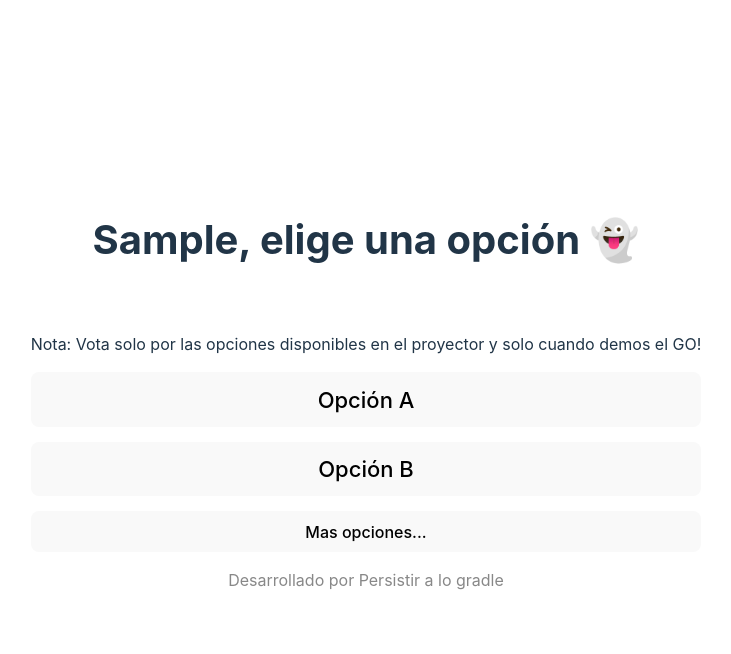
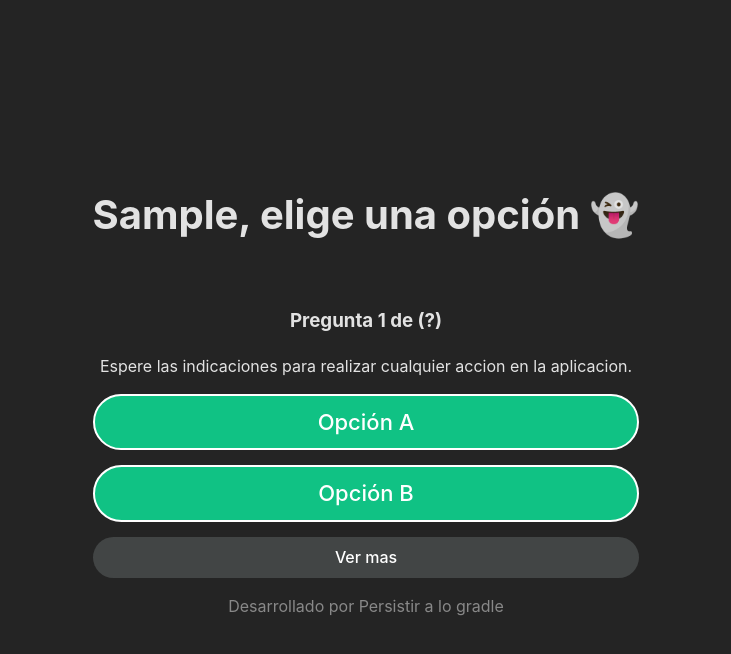
Before and after one commit to ezegonzalez912/vote-epersgeist, a React (Vite) app: page / in a window 1280 px wide. Both pictures are taken after typing "Sample" into the empty fields and a click on the button "Listo!". Shown: the top 654 px of the page, without its empty margins (274-1005 px from the left). Built offline with nearby package versions, Linux system fonts and the light colour scheme; no server answers.

Commit message:
fix uxui

```diff
--- a/src/App.css
+++ b/src/App.css
@@ -82,11 +82,21 @@
 }
 
 .saved {
-  background: linear-gradient(90deg, rgba(2,0,36,1) 0%, rgba(9,121,66,1) 35%, rgba(0,212,255,1) 100%);
+  background: linear-gradient(
+    90deg,
+    rgba(2, 0, 36, 1) 0%,
+    rgba(9, 121, 66, 1) 35%,
+    rgba(0, 212, 255, 1) 100%
+  );
 }
 
 .kill {
-  background: linear-gradient(90deg, rgba(2,0,36,1) 0%, rgba(189,15,15,1) 35%, rgba(255,0,71,1) 100%);
+  background: linear-gradient(
+    90deg,
+    rgba(2, 0, 36, 1) 0%,
+    rgba(189, 15, 15, 1) 35%,
+    rgba(255, 0, 71, 1) 100%
+  );
 }
 
 .text-saved {
@@ -108,3 +118,31 @@
     transform: translate(-50%, -50%);
   }
 }
+
+.view_more {
+  background-color: rgb(66, 69, 69);
+}
+
+.noclick {
+  background-color: rgba(82, 86, 81, 0.448);
+}
+
+.click {
+  border: 2px solid white;
+}
+
+.back-btn {
+  border-radius: 50px;
+  position: absolute;
+  left: 20px;
+  bottom: 20px;
+  background-color: #2e2e2e;
+}
+
+.kill-btn {
+  position: absolute;
+  right: 20px;
+  bottom: 20px;
+  border-radius: 50px;
+  background-color: #2e2e2e;
+}
--- a/src/App.jsx
+++ b/src/App.jsx
@@ -16,6 +16,7 @@ function App() {
   const [node, setNode] = useState(1);
   const [viewMore, setViewMore] = useState(false);
   const [saved, setSaved] = useState(false);
+  const [clicks, setClicks] = useState(0);
 
   const { name } = user || {};
 
@@ -32,8 +33,14 @@ function App() {
   };
 
   const handleEvaluate = async () => {
+    if (clicks <= 1) {
+      setClicks((prev) => prev + 1);
+      return;
+    }
+
+    setClicks(100);
+
     const { data } = await supabase.from("votes").select();
-    console.log(data);
 
     const result = Object.values(
       data.reduce((acc, { node, vote }) => {
@@ -50,15 +57,19 @@ function App() {
       return { node, winner };
     });
 
-    console.log(result, user);
-
     if (result) {
       const { winner } = result[result.length - 1];
       setSaved({ status: winner !== user.groupId });
       setTimeout(() => {
-        setVote(null);
-        setNode((prev) => prev + 1);
-        setSaved(null);
+        if (winner !== user.groupId) {
+          setVote(null);
+          setNode((prev) => prev + 1);
+          setSaved(null);
+        } else {
+          setVote(null);
+          setNode(6);
+          setSaved(null);
+        }
       }, 15000);
     }
   };
@@ -66,6 +77,13 @@ function App() {
   const nextQuestion = () => {
     setVote(null);
     setNode((prev) => prev + 1);
+    setClicks(0);
+  };
+
+  const prevQuestion = () => {
+    setVote(null);
+    setNode((prev) => prev - 1);
+    setClicks(0);
   };
 
   const handleSubmit = (e) => {
@@ -92,12 +110,13 @@ function App() {
       <div className="initial-page">
         <h1>¡Hola!</h1>
         <p>
-          Somos persistir a lo gradle, ingresa tu nombre y ayúdanos a decidir él
-          final
+          Somos <b>Persistir a lo gradle</b>, ingresa tu nombre y ayúdanos a
+          decidir él final.
         </p>
         <form onSubmit={handleSubmit}>
           <input id="name" placeholder="Nombre" />
           <select id="group">
+            <option value="">Selecciona tu equipo</option>
             <option value="a">Profes 👨‍🏫</option>
             <option value="b">The EPERSstrikes Back 💫</option>
             <option value="c">Los Ghost Bugsters 🔥</option>
@@ -119,22 +138,26 @@ function App() {
   return (
     <>
       <h1 className="title">{name}, elige una opción 👻</h1>
+      <h3>Pregunta {node} de (?)</h3>
       <p>
-        Nota: Vota solo por las opciones disponibles en el proyector y solo
-        cuando demos el GO!
+        Espere las indicaciones para realizar cualquier accion en la aplicacion.
       </p>
       <div className="buttons">
         <button
           onClick={() => handleVote("A")}
           disabled={vote}
-          className="button-vote"
+          className={
+            vote && vote !== "A" ? "noclick button-vote" : "click button-vote"
+          }
         >
           Opción A
         </button>
         <button
           onClick={() => handleVote("B")}
           disabled={vote}
-          className="button-vote"
+          className={
+            vote && vote !== "B" ? "noclick button-vote" : "click button-vote"
+          }
         >
           Opción B
         </button>
@@ -143,50 +166,84 @@ function App() {
             <button
               onClick={() => handleVote("C")}
               disabled={vote}
-              className="button-vote"
+              className={
+                vote && vote !== "C"
+                  ? "noclick button-vote"
+                  : "click button-vote"
+              }
             >
               Opción C
             </button>
             <button
               onClick={() => handleVote("D")}
               disabled={vote}
-              className="button-vote"
+              className={
+                vote && vote !== "D"
+                  ? "noclick button-vote"
+                  : "click button-vote"
+              }
             >
               Opción D
             </button>
             <button
               onClick={() => handleVote("E")}
               disabled={vote}
-              className="button-vote"
+              className={
+                vote && vote !== "E"
+                  ? "noclick button-vote"
+                  : "click button-vote"
+              }
             >
               Opción E
             </button>
             <button
               onClick={() => handleVote("F")}
               disabled={vote}
-              className="button-vote"
+              className={
+                vote && vote !== "F"
+                  ? "noclick button-vote"
+                  : "click button-vote"
+              }
             >
               Opción F
             </button>
             <button
               onClick={() => handleVote("G")}
               disabled={vote}
-              className="button-vote"
+              className={
+                vote && vote !== "G"
+                  ? "noclick button-vote"
+                  : "click button-vote"
+              }
             >
               Opción G
             </button>
           </>
         )}
-        <button onClick={() => setViewMore((prev) => !prev)}>
-          {viewMore ? "Menos" : "Mas"} opciones...
-        </button>
+        {!vote && (
+          <button
+            className="view_more"
+            onClick={() => setViewMore((prev) => !prev)}
+          >
+            Ver {viewMore ? "menos" : "mas"}
+          </button>
+        )}
         {vote && (
           <section className="next-question">
-            <button onClick={handleEvaluate}>? ? ? ? ?</button>
             <button onClick={nextQuestion}>Siguiente pregunta</button>
           </section>
         )}
       </div>
+      {clicks !== 100 && node > 1 && (
+        <button className="kill-btn" onClick={handleEvaluate}>
+          ¿Estoy bien?
+        </button>
+      )}
+      {node > 2 && (
+        <button className="back-btn" onClick={prevQuestion}>
+          Volver atras ↩
+        </button>
+      )}
       <p className="read-the-docs">Desarrollado por Persistir a lo gradle</p>
     </>
   );
--- a/src/components/Evaluate.jsx
+++ b/src/components/Evaluate.jsx
@@ -7,7 +7,7 @@ export const Evaluate = ({ saved }) => {
     setTimeout(() => setFinish(true), 5000);
   }, []);
 
-  if (!finish) return <p>Analizando resultados</p>;
+  if (!finish) return <p>Analizando resultados...</p>;
 
   return (
     <div className="container">
--- a/src/index.css
+++ b/src/index.css
@@ -2,11 +2,9 @@
   font-family: Inter, system-ui, Avenir, Helvetica, Arial, sans-serif;
   line-height: 1.5;
   font-weight: 400;
-
-  color-scheme: light dark;
   color: rgba(255, 255, 255, 0.87);
   background-color: #242424;
-
+  position: relative;
   font-synthesis: none;
   text-rendering: optimizeLegibility;
   -webkit-font-smoothing: antialiased;
@@ -42,14 +40,15 @@ h1 {
 }
 
 button {
-  border-radius: 8px;
+  border-radius: 38px;
   border: 1px solid transparent;
   padding: 0.6em 1.2em;
   font-size: 1em;
   font-weight: 500;
   font-family: inherit;
-  background-color: #1a1a1a;
+  background-color: #10c284;
   cursor: pointer;
+  color: white;
   transition: border-color 0.25s;
 }
 button:hover {
@@ -59,16 +58,3 @@ button:focus,
 button:focus-visible {
   outline: 4px auto -webkit-focus-ring-color;
 }
-
-@media (prefers-color-scheme: light) {
-  :root {
-    color: #213547;
-    background-color: #ffffff;
-  }
-  a:hover {
-    color: #747bff;
-  }
-  button {
-    background-color: #f9f9f9;
-  }
-}
```
